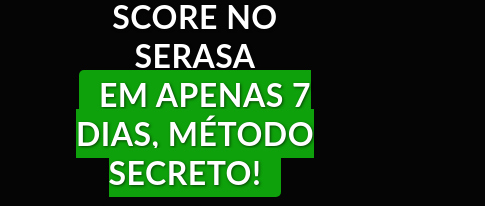
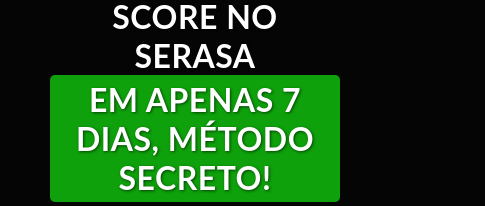
Before and after one commit to EuCaioOrnelas/modelolandingpage, a plain HTML site: page index.html in a window 390 px wide. Shown: the part 146-352 px from the top of the page, 485 px wide, since content can reach past the window. Drawn offline with Linux system fonts and the light colour scheme.

Commit message:
responsive test 1

```diff
--- a/css/style.css
+++ b/css/style.css
@@ -43,7 +43,14 @@
   font-weight: 700;
 }
 
-.tittle span {
+.tittle .span {
+  text-align: center;
+  padding: 30px 0;
+  color: #fff;
+  font-size: 16px;
+  letter-spacing: 0.5px;
+
+  text-shadow: 1px 1px 3px #00000096;
   border-radius: 5px;
   background: #0ea10b;
   padding: 5px 20px 5px 20px;
@@ -758,7 +765,7 @@
   }
 }
 
-@media (max-width: 435px) {
+@media (max-width: 450px) {
   .action .attention {
     display: flex;
     padding: 5px 10px;
@@ -784,8 +791,8 @@
 
   .video video {
     margin: 30px 0;
-    width: 290px;
-    height: 166px;
+    width: 370px;
+    height: 210px;
     flex-shrink: 0;
     border: solid #fff 3px;
     border-radius: 8px;
@@ -801,7 +808,14 @@
     text-shadow: 1px 1px 3px #00000096;
   }
 
-  .tittle span {
+  .tittle .span {
+    text-align: center;
+    padding: 30px 0;
+    color: #fff;
+    font-size: 16px;
+    letter-spacing: 0.5px;
+
+    text-shadow: 1px 1px 3px #00000096;
     border-radius: 5px;
     background: #0ea10b;
     padding: 5px 20px 5px 20px;
@@ -897,7 +911,7 @@
 
   /*FACEBOOK*/
   .background {
-    width: 290px;
+    width: 370px;
     height: 900px;
     flex-shrink: 0;
     border-radius: 15px;
--- a/index.html
+++ b/index.html
@@ -24,7 +24,7 @@
         <h1>
           AUMENTE SEU SCORE NO SERASA
           <br />
-          <span>EM APENAS 7 DIAS, MÉTODO SECRETO!</span>
+          <div class="span"><h1>EM APENAS 7 DIAS, MÉTODO SECRETO!</h1></div>
         </h1>
       </div>
 
```
Also changed, not shown: vercel.json (deleted).
